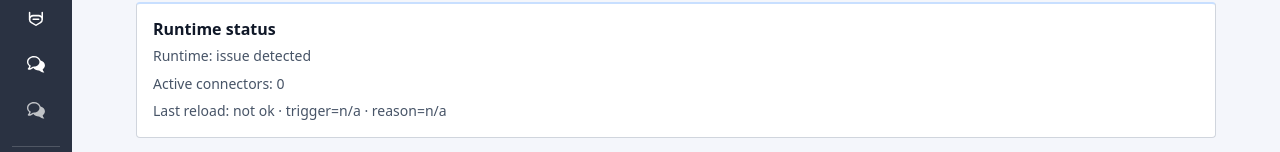
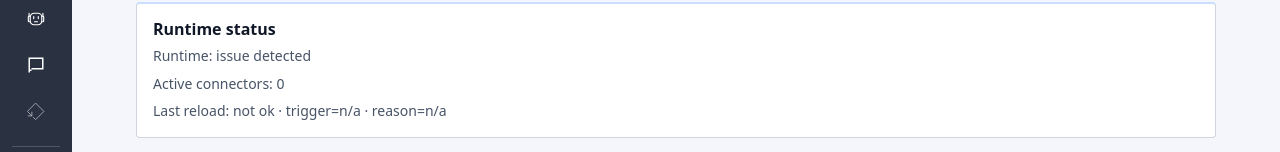
Before and after one commit to omar-massfih/dataclaw-console, a React (Vite) app: page / in a window 1280 px wide. Shown: the part 102-254 px from the top of the page. Built offline with nearby package versions, Linux system fonts and the light colour scheme; no server answers.

Commit message:
chore(app): use loop diamond icon for runs nav item

```diff
--- a/src/App.tsx
+++ b/src/App.tsx
@@ -3,6 +3,7 @@ import { useEffect, useState } from 'react';
 import agentAiLogo from './assets/agent-ai.svg';
 import chainLogo from './assets/chain.svg';
 import chatLogo from './assets/chat.svg';
+import loopDiamondLogo from './assets/loop-diamond.svg';
 import { AppShell } from './components/layouts';
 import { ChatPage, useChatSession } from './features/chat';
 import { ConnectorsPage } from './features/connectors';
@@ -36,6 +37,10 @@ function ChatIcon() {
   return <img src={chatLogo} alt="" className="app-nav__icon-image" aria-hidden="true" />;
 }
 
+function RunsIcon() {
+  return <img src={loopDiamondLogo} alt="" className="app-nav__icon-image" aria-hidden="true" />;
+}
+
 function ChevronIcon({ expanded }: { expanded: boolean }) {
   return (
     <svg viewBox="0 0 24 24" fill="none" aria-hidden="true" className={expanded ? '' : 'is-collapsed'}>
@@ -51,6 +56,10 @@ function getIcon(id: NavItem['id']) {
 
   if (id === 'domains') {
     return <DomainsIcon />;
+  }
+
+  if (id === 'runs') {
+    return <RunsIcon />;
   }
 
   return <ChatIcon />;
```
Also changed, not shown: src/assets/agent-ai.svg, src/assets/chat.svg.
